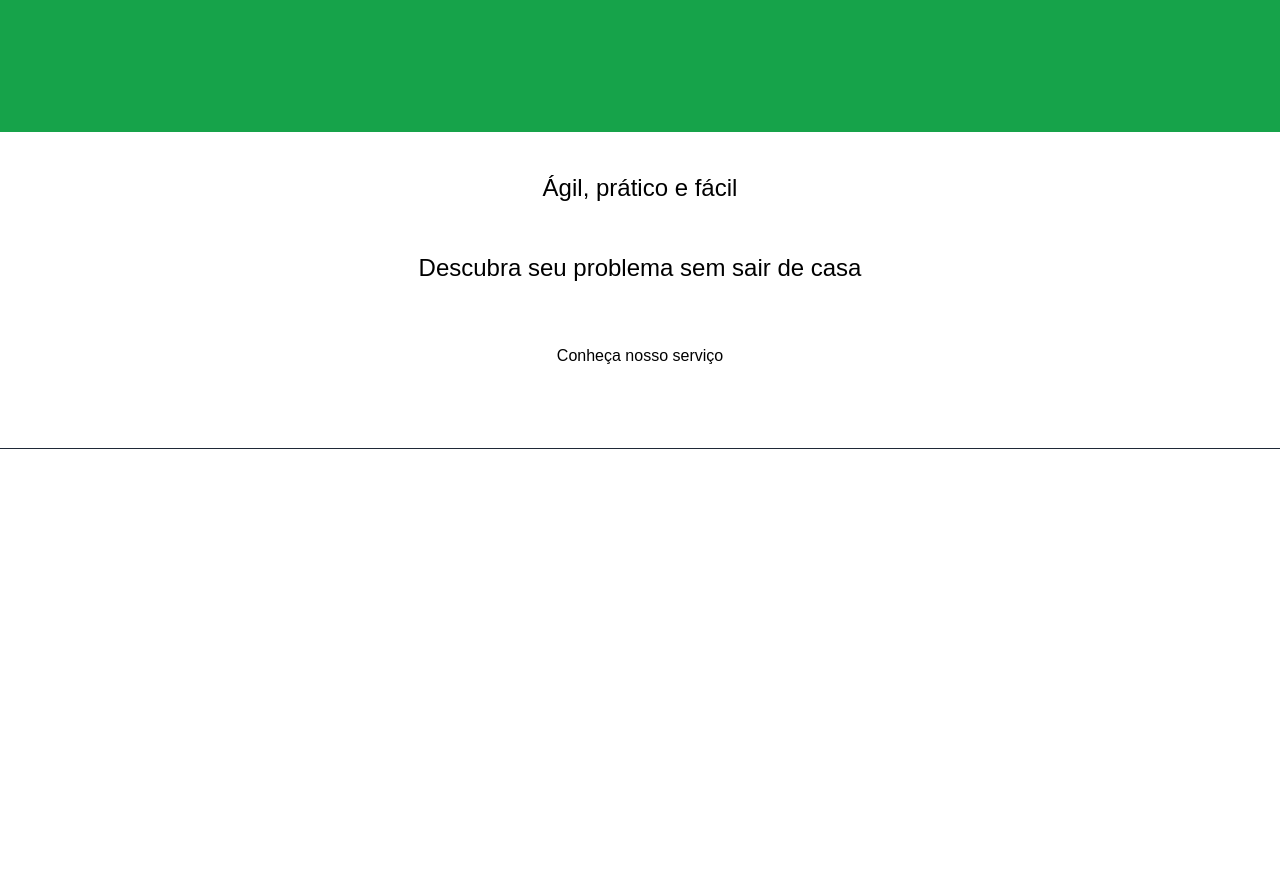
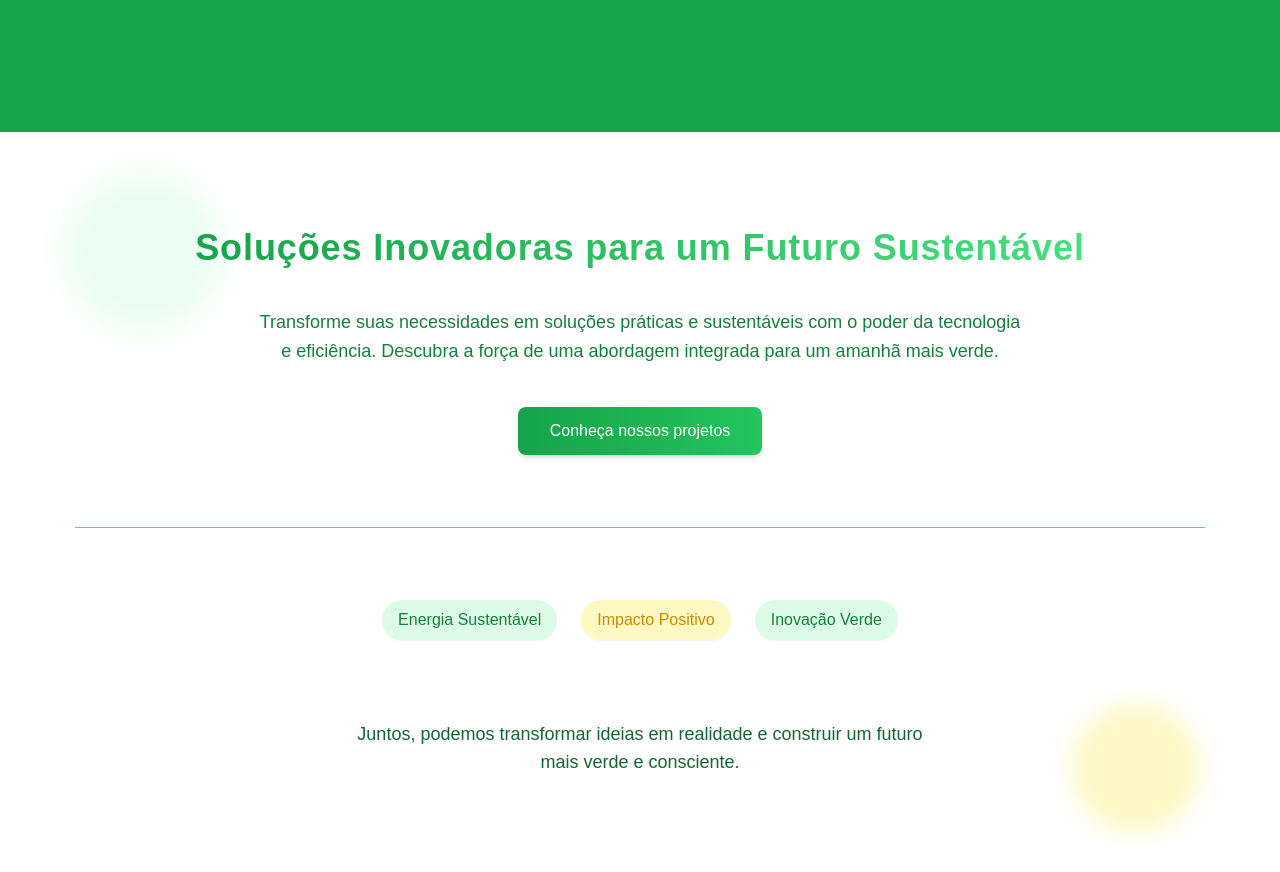
Before and after one commit to Antonio-Junior1/Green-Vision, a Next.js app in the folder my-app/: page / in a window 1280 px wide. Shown: the part 940-1812 px from the top of the page. Before the commit the page ends 1449 px from the top, so only its background shows below. Built offline with nearby package versions, Linux system fonts and the light colour scheme.

Commit message:
footer e header

```diff
--- a/my-app/src/app/_components/Footer.tsx
+++ b/my-app/src/app/_components/Footer.tsx
@@ -1,20 +1,37 @@
 "use client";
-
-
 
 export default function Footer() {
   return (
-    <footer className="bg-white text-black py-5">
-      <div className="flex flex-col items-center gap-12 mx-auto py-5">
-        <span className="text-2xl text-center">Ágil, prático e fácil</span>
-        <span className="text-2xl text-center">Descubra seu problema sem sair de casa</span>
-        <a href="/Servico" className="px-6 py-3 bg-white text-black rounded-full hover:bg-[#00A1FC] hover:text-white transition-colors duration-300">
-          Conheça nosso serviço
+    <footer className="bg-white text-green-700 py-16 relative overflow-hidden">
+      <div className="absolute inset-0 z-0 pointer-events-none">
+        {/* Detalhes decorativos simplificados */}
+        <div className="bg-green-100 rounded-full h-40 w-40 absolute top-10 left-16 opacity-60 blur-lg"></div>
+        <div className="bg-yellow-200 rounded-full h-32 w-32 absolute bottom-10 right-20 opacity-50 blur-md"></div>
+      </div>
+
+      <div className="relative z-10 flex flex-col items-center gap-10 mx-auto py-8 px-6">
+        <span className="text-4xl font-extrabold bg-gradient-to-r from-green-600 to-green-400 text-transparent bg-clip-text tracking-wide">
+          Soluções Inovadoras para um Futuro Sustentável
+        </span>
+        <span className="text-lg text-center max-w-3xl leading-relaxed">
+          Transforme suas necessidades em soluções práticas e sustentáveis com o poder da tecnologia e eficiência. Descubra a força de uma abordagem integrada para um amanhã mais verde.
+        </span>
+
+        <a href="/Servico" className="px-8 py-3 bg-gradient-to-r from-green-600 to-green-500 text-white rounded-lg shadow-md hover:shadow-lg hover:from-green-700 hover:to-green-600 transition-all duration-300 transform hover:scale-105 focus:ring-4 focus:ring-green-300">
+          Conheça nossos projetos
         </a>
 
-        <div className="w-full border-t border-gray-800 my-5 overflow-hidden" />
+        <div className="w-11/12 border-t border-green-400 my-8" />
 
+        <div className="flex flex-wrap justify-center gap-6">
+          <span className="text-base px-4 py-2 bg-green-100 text-green-700 rounded-full hover:bg-green-200 transition-colors shadow-sm">Energia Sustentável</span>
+          <span className="text-base px-4 py-2 bg-yellow-100 text-yellow-600 rounded-full hover:bg-yellow-200 transition-colors shadow-sm">Impacto Positivo</span>
+          <span className="text-base px-4 py-2 bg-green-100 text-green-700 rounded-full hover:bg-green-200 transition-colors shadow-sm">Inovação Verde</span>
+        </div>
 
+        <p className="text-center mt-10 max-w-xl leading-relaxed">
+          <span className="text-lg text-green-800">Juntos, podemos transformar ideias em realidade e construir um futuro mais verde e consciente.</span>
+        </p>
       </div>
     </footer>
   );
--- a/my-app/src/app/layout.tsx
+++ b/my-app/src/app/layout.tsx
@@ -1,6 +1,8 @@
 import type { Metadata } from "next";
 import localFont from "next/font/local";
 import "./globals.css";
+import { HeaderHome } from "./_components/header-home";
+import Footer from "./_components/Footer";
 
 const geistSans = localFont({
   src: "./fonts/GeistVF.woff",
@@ -28,7 +30,9 @@ export default function RootLayout({
       <body
         className={`${geistSans.variable} ${geistMono.variable} antialiased`}
       >
+        <HeaderHome/>
         {children}
+        <Footer/>
       </body>
     </html>
   );
--- a/my-app/src/app/page.tsx
+++ b/my-app/src/app/page.tsx
@@ -8,9 +8,9 @@ import { MainHome } from "./_components/main-home";
 export default function Home() {
   return (
     <div className="w-full min-h-screen">
-      <HeaderHome/>
+
       <MainHome/>
-      <Footer/>
+
     </div>
   );
 }
```
